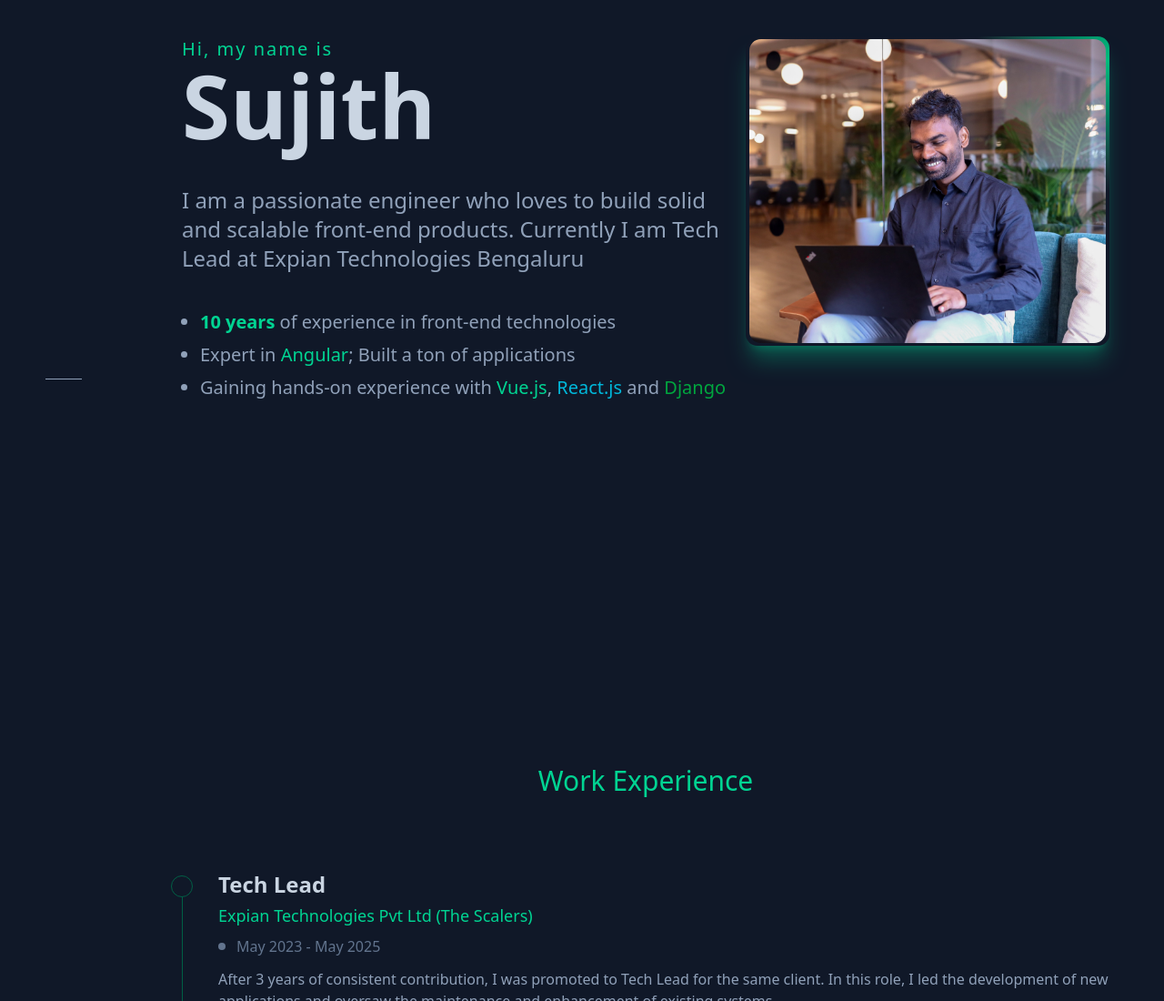
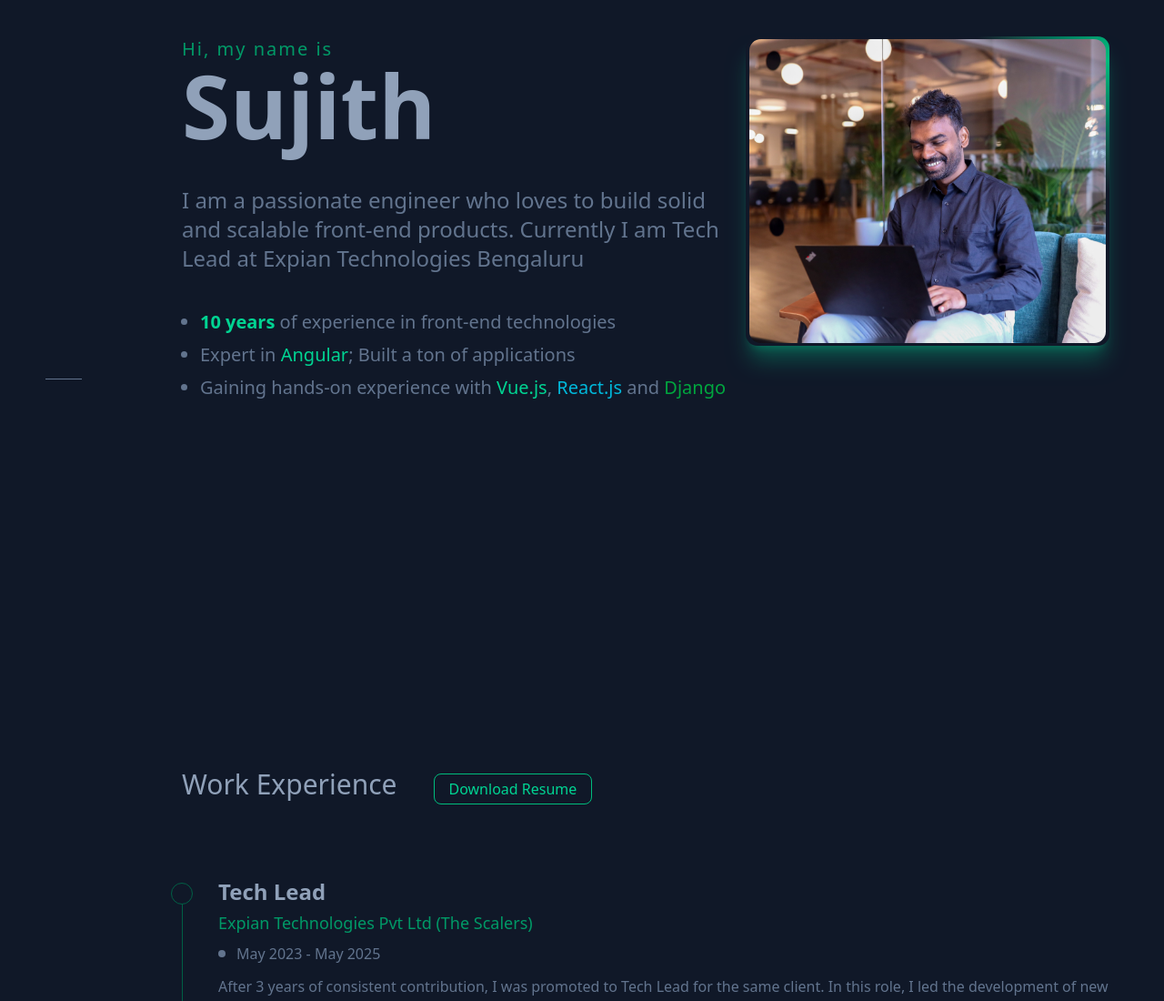
Before and after one commit to sujithsavithryma/Portfolio, a Vue app: page / in a window 1280 px wide. Shown: the top 1100 px of the page at 91% size. Built offline with nearby package versions, Linux system fonts and the light colour scheme; some icons are missing.

Commit message:
Resume download option added

```diff
--- a/index.html
+++ b/index.html
@@ -6,7 +6,7 @@
     <meta name="viewport" content="width=device-width, initial-scale=1.0" />
     <title>Sujith M A | Front-end Engineer</title>
   </head>
-  <body class="bg-gray-900 text-slate-400 font-sans">
+  <body class="bg-gray-900 text-slate-500 font-sans">
     <div id="app"></div>
     <script type="module" src="/src/main.js"></script>
   </body>
--- a/src/components/About.vue
+++ b/src/components/About.vue
@@ -26,9 +26,10 @@ for (let i = 1; i < 6; i++) {
 
                 <TransitionGroup name="fade" tag="div">
                     <div class="fade-in-items" v-for="item in arr" :key="item">
-                        <h4 v-if="item === 1" class="text-emerald-400 text-xl text-center lg:text-left tracking-widest">Hi, my name is
+                        <h4 v-if="item === 1" class="text-emerald-600 text-xl text-center lg:text-left tracking-widest">
+                            Hi, my name is
                         </h4>
-                        <h1 v-if="item === 2" class="text-8xl font-bold text-slate-300 mb-10 text-center lg:text-left">
+                        <h1 v-if="item === 2" class="text-8xl font-bold text-slate-400 mb-10 text-center lg:text-left">
                             Sujith
                         </h1>
                         <!-- <h2 v-if="item === 3" class="text-2xl font-normal text-slate-300 mb-10">Front-end Engineer</h2> -->
@@ -42,19 +43,20 @@ for (let i = 1; i < 6; i++) {
                             <ul class="ml-5 list-disc text-xl ">
                                 <li class="pb-2"><b class="text-emerald-400">10 years</b> of experience in front-end
                                     technologies</li>
-                                <li class="pb-2">Expert in <a href="https://angular.dev/"
+                                <li class="pb-2">Expert in <a target="_blank" href="https://angular.dev/"
                                         class="link text-emerald-400 after:bg-emerald-400">Angular</a>; Built a ton of
                                     applications</li>
-                                <li class="pb-2">Gaining hands-on experience with <a href="https://vuejs.org/"
+                                <li class="pb-2">Gaining hands-on experience with <a target="_blank" href="https://vuejs.org/"
                                         class="link text-emerald-400 after:bg-emerald-400">Vue.js</a>,
-                                    <a href="https://react.dev/"
+                                    <a href="https://react.dev/" target="_blank"
                                         class="link text-cyan-500 after:bg-cyan-500">React.js</a>
                                     and
-                                    <a href="https://www.djangoproject.com/"
+                                    <a href="https://www.djangoproject.com/" target="_blank"
                                         class="link text-green-600 after:bg-green-600">Django</a>
                                 </li>
                             </ul>
                         </div>
+
                     </div>
                 </TransitionGroup>
 
@@ -68,6 +70,7 @@ for (let i = 1; i < 6; i++) {
                         </div>
                     </Transition>
                 </div>
+
             </div>
         </div>
 
--- a/src/components/Contact.vue
+++ b/src/components/Contact.vue
@@ -12,23 +12,19 @@ watchEffect(() => {
 
 <template>
     <section v-if="showTitle" id="contact" class="section w-full flex flex-col items-center lg:items-start lg:pt-40 lg:pb-20">
-        <h3 class="text-6xl text-emerald-400 mb-10 ">Get In Touch</h3>
+        <h3 class="text-6xl text-slate-400 mb-10 ">Get In Touch</h3>
         <div class="flex flex-col mb-10 text-center lg:text-left">
             <p class="text-2xl px-10 lg:px-0">I'm currently open to new opportunities and ready to join immediately. Whether you
                 have
                 a role to discuss, suggestions to share, or simply want to connect—feel free to reach out via
                 <a class="link text-cyan-400
-                    after:bg-cyan-400" href="https://www.linkedin.com/in/sujithma/">LinkedIn</a> or email me directly.
+                    after:bg-cyan-400" target="_blank" href="https://www.linkedin.com/in/sujithma/">LinkedIn</a> or email me directly.
             </p>
         </div>
         <button class="py-4 px-10 border-1 border-emerald-500 rounded-lg
             text-emerald-400 relative cursor-pointer
             transition-all gradient-before">
-            <a href="mailto:sujithma1992@gmail.com">Say Hello</a>
-
+            <a target="_blank" href="mailto:sujithma1992@gmail.com">Say Hello</a>
         </button>
-
-
-
     </section>
 </template>
--- a/src/components/Experience.vue
+++ b/src/components/Experience.vue
@@ -42,7 +42,7 @@ const items = [
         organization: 'Expian Technologies Pvt Ltd (The Scalers)',
         url: 'https://thescalers.com/',
         period: 'Oct 2018 - Feb 2020',
-        description: 'Developed a major client application (Vault) and contributed to other two major client applications (Analytics, Comply) for <a class="link text-cyan-400 after:bg-cyan-400" href="https://taxbackinternational.com/" > Taxback International <a/>, an Irish-based organization specializing in VAT compliance, reclamation, and consultancy.',
+        description: 'Developed a major client application (Vault) and contributed to other two major client applications (Analytics, Comply) for <a class="link text-cyan-400 after:bg-cyan-400" target="_blank" href="https://taxbackinternational.com/" > Taxback International <a/>, an Irish-based organization specializing in VAT compliance, reclamation, and consultancy.',
         points: [
             "Contributes to building a reusable theme library using Angular.",
         ],
@@ -96,7 +96,20 @@ watchEffect(() => {
 </script>
 <template>
     <section id="experience" class="section pt-10">
-        <h3 v-if="showTitle" class="text-3xl text-emerald-400 mb-20 text-center">Work Experience</h3>
+        <div class="flex gap-10 items-center justify-start mb-20">
+            <h3 v-if="showTitle" class="text-3xl text-slate-400   text-center">Work Experience</h3>
+            <div class="mt-[10px]">
+                <button class="py-1 px-4 border-1 border-emerald-500 rounded-lg
+                    text-emerald-400 relative cursor-pointer
+                    transition-all gradient-before">
+                    <a target="_blank" href="/Sujith_M_A_Front_End_Engineer_Resume.pdf"
+                    download="Sujith_M_A_Front_End_Engineer_Resume">
+                    Download Resume
+                </a>
+
+                </button>
+            </div>
+        </div>
         <div class="px-10 lg:px-0" v-if="workExperience.length">
             <ul
                 class="relative before:absolute before:top-[10px] before:left-[0] before:border-l-1  before:border-emerald-800 before:h-full ">
@@ -104,13 +117,13 @@ watchEffect(() => {
                     <li v-for="work in workExperience" :key="work"
                         class="relative pl-10 before:absolute before:top-[6px] before:left-[-12px] before:h-6 before:w-6 before:border-1 before:border-emerald-800 before:bg-gray-900 before:rounded-full">
                         <div v-if="work" class="flex flex-col gap-1 mb-10">
-                            <h4 class="text-2xl font-semibold text-slate-300">{{ work.designation }}</h4>
+                            <h4 class="text-2xl font-semibold text-slate-400">{{ work.designation }}</h4>
                             <div class="flex flex-col items-start gap-2 mb-2">
-                                <a class="link text-emerald-400 text-lg after:bg-emerald-400" v-if="work.url"
-                                    :href="work.url">
+                                <a class="link text-emerald-600 text-lg after:bg-emerald-400" v-if="work.url"
+                                    :href="work.url" target="_blank">
                                     {{ work.organization }}
                                 </a>
-                                <a class="text-emerald-400 text-lg" v-else> {{ work.organization }}</a>
+                                <a class="text-emerald-600 text-lg" v-else> {{ work.organization }}</a>
                                 <h5
                                     class="relative pl-5 text-slate-500 text-md before:absolute before:left-[0] before:top-[8px] before:h-2 before:w-2 before:bg-slate-500 before:rounded-full">
                                     {{ work.period }}</h5>
@@ -121,7 +134,7 @@ watchEffect(() => {
                             </ul>
                             <ul class="flex flex-wrap gap-2">
                                 <li class="px-4 py-2
-                                border-1 rounded-lg text-xs hover:bg-slate-600 cursor-pointer"
+                                border-1 rounded-lg text-xs  hover:text-cyan-900 cursor-pointer"
                                     v-for="skill of work.skillSet">{{ skill }}</li>
                             </ul>
                         </div>
--- a/src/components/Footer.vue
+++ b/src/components/Footer.vue
@@ -1,10 +1,10 @@
 <template>
     <footer class="my-10 pb-10" v-if="showTitle">
         <p class="text-center text-slate-500 text-md">
-            Coded in <a href="https://code.visualstudio.com/" class="link text-slate-300 font-semibold after:bg-emerald-400">Visual Studio Code</a>; Built with
-            <a href="https://vite.dev/" class="link text-slate-300 font-semibold after:bg-emerald-400">Vite</a>,
-            <a href="https://vuejs.org/" class="link text-slate-300 font-semibold after:bg-emerald-400">Vue.js</a> and
-            <a href="https://tailwindcss.com/" class="link text-slate-300 font-semibold after:bg-emerald-400">Tailwind CSS</a>
+            Coded in <a target="_blank" href="https://code.visualstudio.com/" class="link text-slate-300 font-semibold after:bg-emerald-400">Visual Studio Code</a>; Built with
+            <a target="_blank" href="https://vite.dev/" class="link text-slate-300 font-semibold after:bg-emerald-400">Vite</a>,
+            <a target="_blank" href="https://vuejs.org/" class="link text-slate-300 font-semibold after:bg-emerald-400">Vue.js</a> and
+            <a target="_blank" href="https://tailwindcss.com/" class="link text-slate-300 font-semibold after:bg-emerald-400">Tailwind CSS</a>
         </p>
     </footer>
 </template>
--- a/src/components/Header.vue
+++ b/src/components/Header.vue
@@ -67,14 +67,14 @@ onBeforeUnmount(() => {
         </nav>
         <ul class="relative my-10 pt-10 flex flex-col gap-8 before:border-t-1 before:absolute before:w-10 before:top-0 before:left-[-10px]">
             <li class="hover:text-emerald-400">
-                <a href="https://www.github.com/sujithsavithryma">
+                <a href="https://www.github.com/sujithsavithryma" target="_blank">
                     <AiFillGithub />
                 </a>
 
             </li>
 
             <li class="hover:text-emerald-400">
-                 <a href="https://www.linkedin.com/in/sujithma/">
+                 <a href="https://www.linkedin.com/in/sujithma/" target="_blank">
                     <AiFillLinkedin />
                 </a>
             </li>
@@ -88,7 +88,7 @@ onBeforeUnmount(() => {
             <ul class="w-max flex gap-10">
                 <li class="group" :class="[activeLink === '' ? activeTextColor : inactiveTextColor]">
                     <a href="#" class="flex items-center gap-1" @click="activeLink = ''">
-                        <FaHouseUser :class="[activeLink === '' ? activeIconClass : hoverIconClass]"
+                        <AiOutlineUser :class="[activeLink === '' ? activeIconClass : hoverIconClass]"
                             class="transition-all hidden" />
                         <span :class="[activeLink === '' ? activeTextClass : hoverTextClass]" class="transition-all">About</span>
                     </a>
@@ -101,7 +101,7 @@ onBeforeUnmount(() => {
                 </li>
                 <li  class="group" :class="[activeLink === 'contact' ? activeTextColor : inactiveTextColor]">
                     <a href="#contact" class="flex items-center gap-1" @click="activeLink = 'contact'">
-                        <GrContact :class="[activeLink === 'contact' ? activeIconClass : hoverIconClass]" class="transition-all hidden" />
+                        <AiFillMessage :class="[activeLink === 'contact' ? activeIconClass : hoverIconClass]" class="transition-all hidden" />
                         <span :class="[activeLink === 'contact' ? activeTextClass : hoverTextClass]" class="transition-all">Contact Me</span>
                     </a>
                 </li>
```
Also changed, not shown: 1 other file (tests, documents, lock files or other folders).
